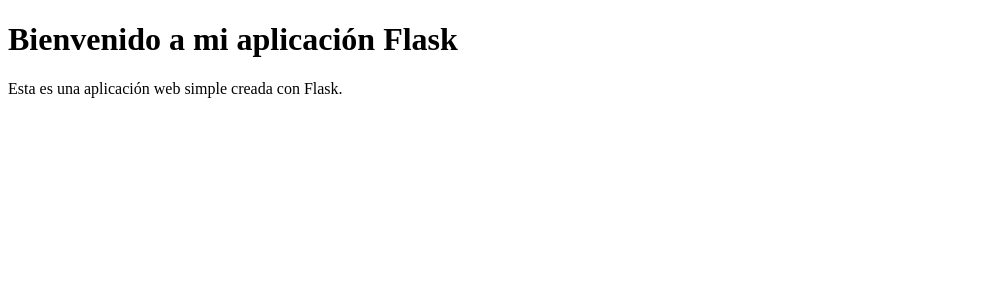
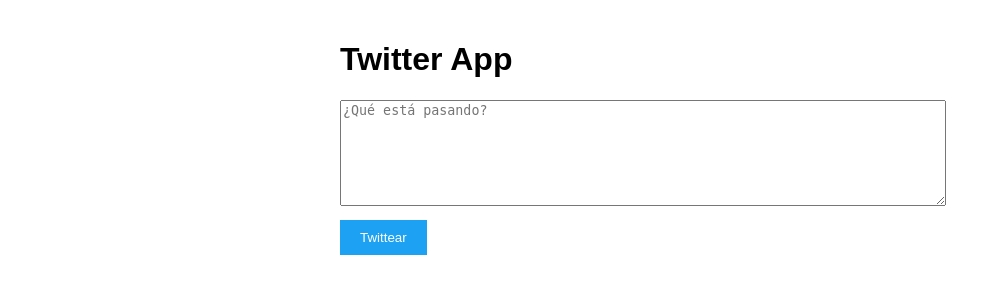
Before and after one commit to hualde/python_tweet, a Flask app: page / in a window 1280 px wide. Shown: the top 300 px of the page, without its empty margins (0-1001 px from the left). Run offline with Flask 2, Linux system fonts and the light colour scheme.

Commit message:
Añadida funcionalidad para publicar tweets

```diff
--- a/templates/index.html
+++ b/templates/index.html
@@ -3,10 +3,31 @@
 <head>
     <meta charset="UTF-8">
     <meta name="viewport" content="width=device-width, initial-scale=1.0">
-    <title>Mi Aplicación Flask</title>
+    <title>Twitter App</title>
+    <style>
+        body { font-family: Arial, sans-serif; max-width: 600px; margin: 0 auto; padding: 20px; }
+        form { margin-top: 20px; }
+        textarea { width: 100%; height: 100px; margin-bottom: 10px; }
+        button { background-color: #1DA1F2; color: white; border: none; padding: 10px 20px; cursor: pointer; }
+        .flash { padding: 10px; margin-bottom: 10px; border-radius: 5px; }
+        .success { background-color: #d4edda; color: #155724; }
+        .error { background-color: #f8d7da; color: #721c24; }
+    </style>
 </head>
 <body>
-    <h1>Bienvenido a mi aplicación Flask</h1>
-    <p>Esta es una aplicación web simple creada con Flask.</p>
+    <h1>Twitter App</h1>
+
+    {% with messages = get_flashed_messages(with_categories=true) %}
+        {% if messages %}
+            {% for category, message in messages %}
+                <div class="flash {{ category }}">{{ message }}</div>
+            {% endfor %}
+        {% endif %}
+    {% endwith %}
+
+    <form action="{{ url_for('tweet') }}" method="post">
+        <textarea name="tweet_content" placeholder="¿Qué está pasando?" maxlength="280" required></textarea>
+        <button type="submit">Twittear</button>
+    </form>
 </body>
 </html>
```
